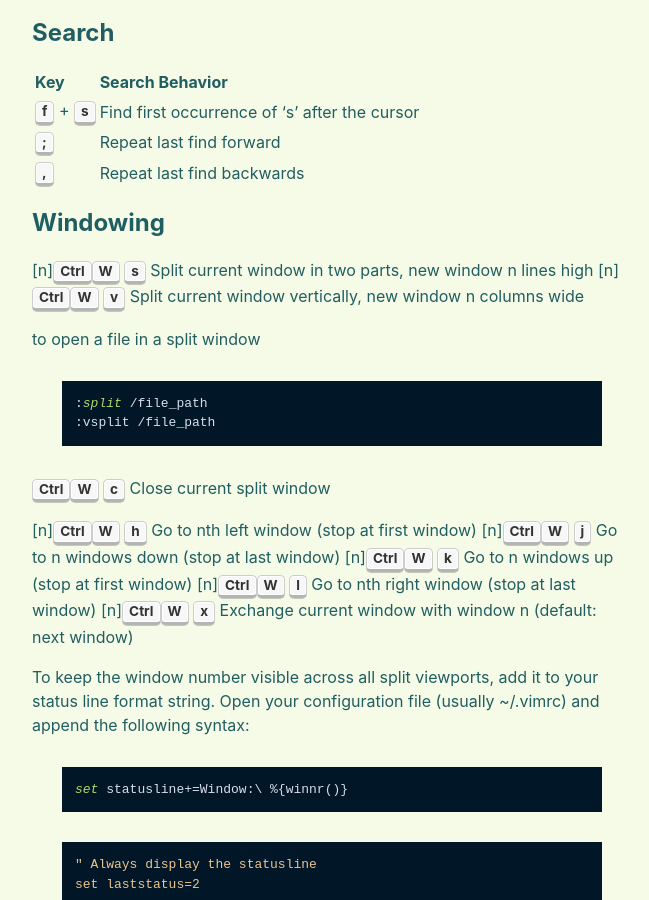
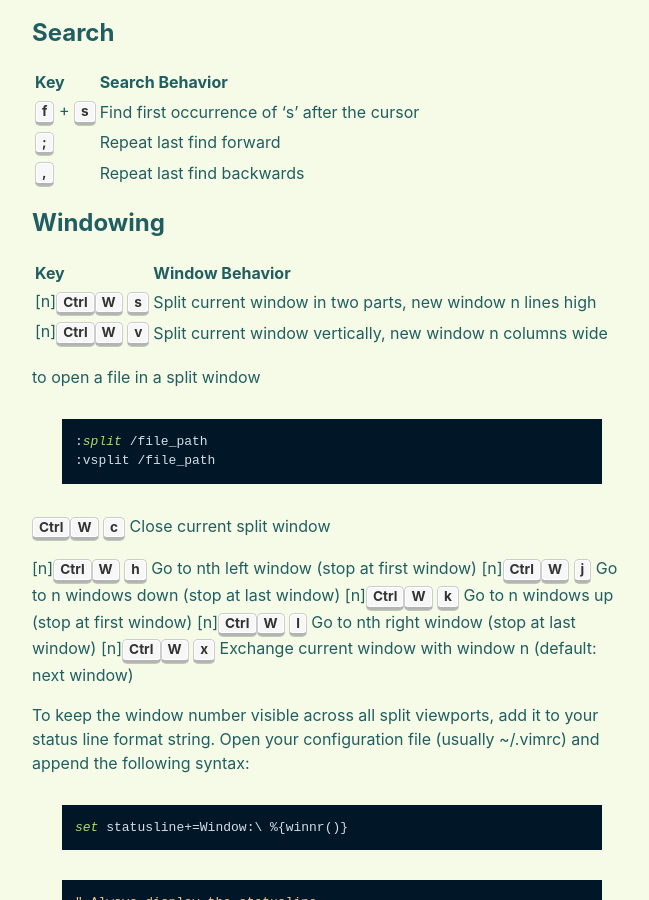
Before and after one commit to anthracitelabs/anthracitelabs.github.io, a Jekyll site: the page built from vim.md, in a window 1280 px wide and 900 px high, scrolled down 2721 px. Shown: the whole window, without its empty margins (308-957 px from the left). Built offline with Jekyll 4.4.1, drawn with Linux system fonts in a browser that asks for light colours; the repository's description, which GitHub fills in, is left out; our own code applies the rules of GitHub Pages for plain Markdown files.

Commit message:
Update vim.md

```diff
--- a/vim.md
+++ b/vim.md
@@ -98,8 +98,10 @@ Search
 Windowing
 ----------------
 
-[n]<kbd>Ctrl</kbd><kbd>W</kbd> <kbd>s</kbd> Split current window in two parts, new window n lines high
-[n]<kbd>Ctrl</kbd><kbd>W</kbd> <kbd>v</kbd> Split current window vertically, new window n columns wide
+| Key | Window Behavior |
+| :--- | :--- |
+| [n]<kbd>Ctrl</kbd><kbd>W</kbd> <kbd>s</kbd> | Split current window in two parts, new window n lines high |
+| [n]<kbd>Ctrl</kbd><kbd>W</kbd> <kbd>v</kbd> | Split current window vertically, new window n columns wide |
 
 to open a file in a split window
 ~~~~ vim
```
